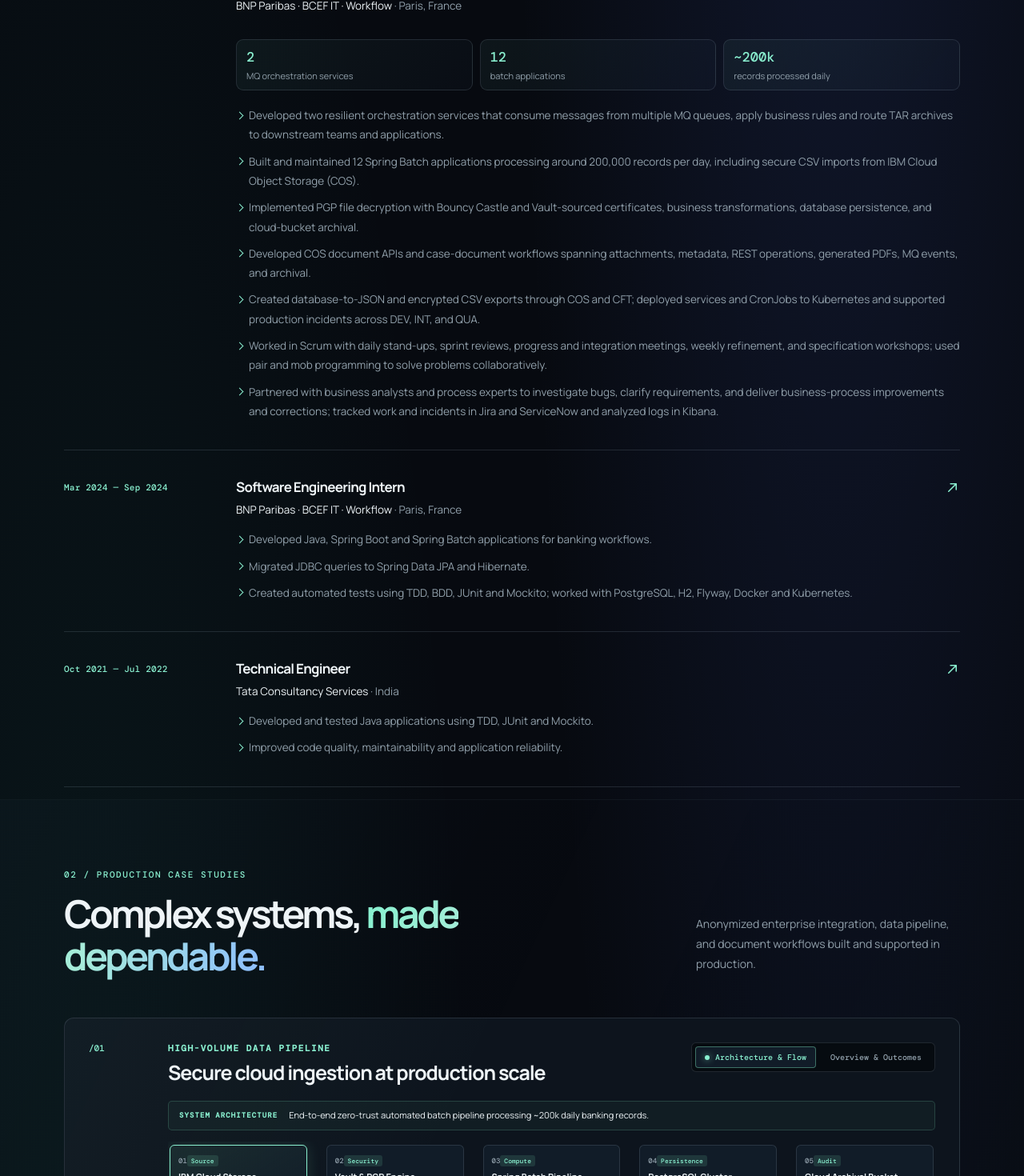
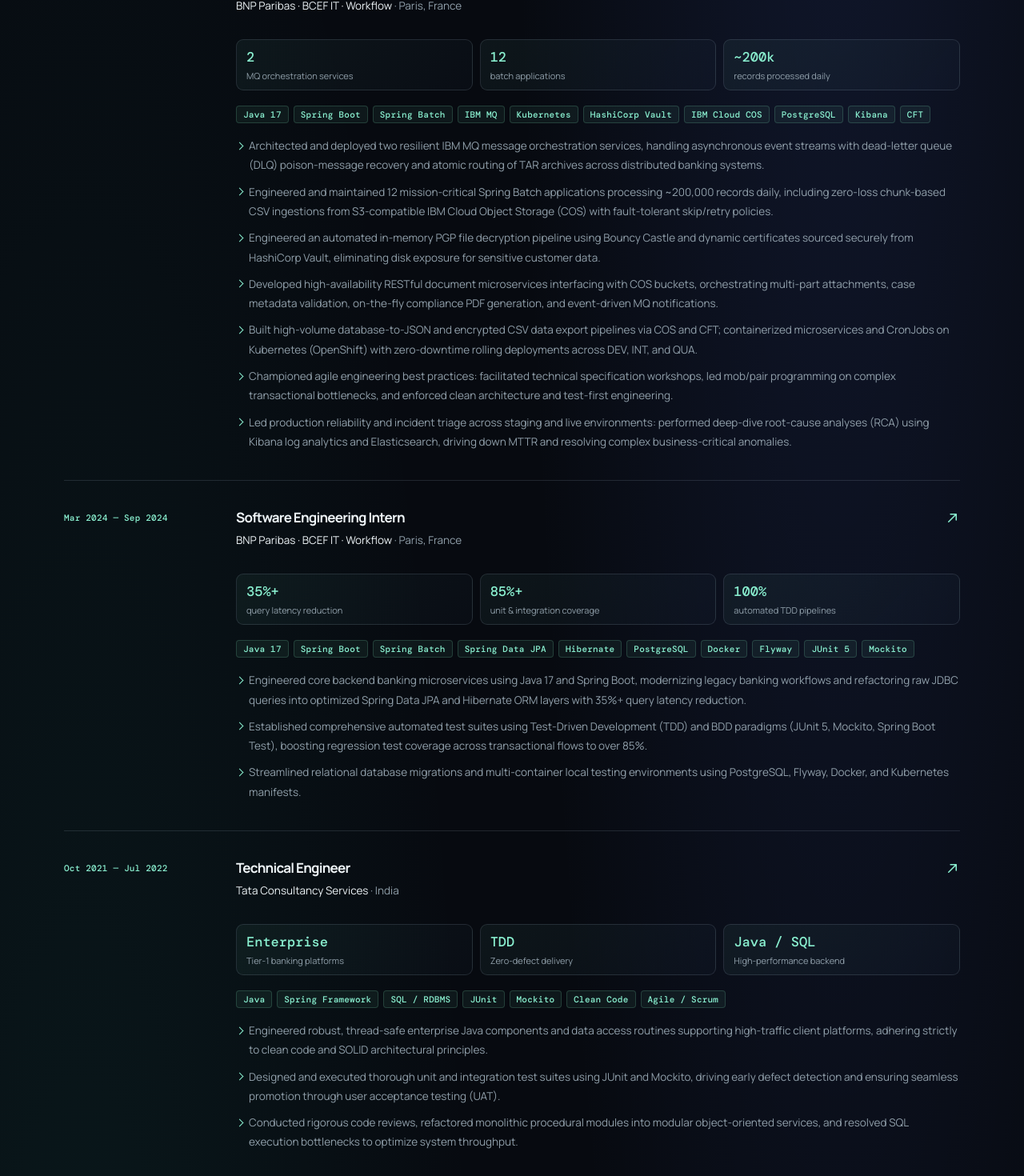
Before and after one commit to PradeepDEIVAMANI/My_Portfolio, a React (Create React App) app: page / in a window 1280 px wide. Shown: the part 1313-2783 px from the top of the page at 80% size. Built offline with nearby package versions, Linux system fonts and the light colour scheme.

Commit message:
Elevate Experience section to Senior Software Engineer caliber with architectural impact, tech stack badges, and French translations

```diff
--- a/src/App.css
+++ b/src/App.css
@@ -88,6 +88,9 @@ a { color: inherit; text-decoration: none; }
 .role-metric { min-height: 64px; display: flex; flex-direction: column; justify-content: center; gap: 5px; padding: 10px 12px; border: 1px solid var(--line); border-radius: 5px; background: rgba(131,240,196,.035); }
 .role-metric strong { color: var(--accent); font: 500 17px 'DM Mono',monospace; }
 .role-metric span { color: var(--muted); font-size: 11px; }
+.role-skills { display: flex; flex-wrap: wrap; gap: 6px; margin: 12px 0 16px; }
+.role-skill-tag { font: 500 11px 'DM Mono', monospace; padding: 3px 8px; border-radius: 4px; background: rgba(131,240,196,.06); border: 1px solid rgba(131,240,196,.18); color: var(--accent); letter-spacing: .02em; transition: all .2s ease; }
+.role-skill-tag:hover { background: rgba(131,240,196,.14); border-color: var(--accent); }
 .role-main ul { list-style: none; margin: 0; padding: 0; display: grid; gap: 9px; }
 .role-main li { position: relative; padding-left: 16px; font-size: 13.5px; line-height: 1.8; color: var(--muted); }
 .role-main li::before { content: ''; position: absolute; left: 1px; top: .64em; width: 6px; height: 6px; border-right: 1px solid var(--accent); border-bottom: 1px solid var(--accent); transform: rotate(-45deg); }
@@ -622,6 +625,7 @@ body { background: #070a10; }
 .site-shell[data-theme="light"] .project-body > p,.site-shell[data-theme="light"] .cert-card p,.site-shell[data-theme="light"] .publication p,.site-shell[data-theme="light"] .case-study-details p,.site-shell[data-theme="light"] .case-study-outcome span,.site-shell[data-theme="light"] .consulting-card p { color: #596b7a; }
 .site-shell[data-theme="light"] .role-main li { color: #596b7a; }
 .site-shell[data-theme="light"] .role-metric,.site-shell[data-theme="light"] .languages { background: rgba(255,255,255,.65); }
+.site-shell[data-theme="light"] .role-skill-tag { background: rgba(8,126,104,.07); border-color: rgba(8,126,104,.2); color: #087e68; }
 .site-shell[data-theme="light"] .role-metric span,.site-shell[data-theme="light"] .tag,.site-shell[data-theme="light"] .skill-group .tag { color: #465969; }
 .site-shell[data-theme="light"] .tag,.site-shell[data-theme="light"] .skill-group .tag { border-color: rgba(25,47,69,.13); background: rgba(33,71,103,.045); }
 .site-shell[data-theme="light"] .skill-group:hover .tag,.site-shell[data-theme="light"] .skill-group .tag:hover { color: #123b35; border-color: rgba(8,126,104,.3); background: rgba(8,126,104,.08); }
--- a/src/Components/Experience.js
+++ b/src/Components/Experience.js
@@ -4,40 +4,107 @@ import ArrowIcon from "./ArrowIcon";
 
 const roles = [
   {
-    company: "BNP Paribas · BCEF IT · Workflow", title: "Software Engineer Consultant", place: "Paris, France", date: "Dec 2024 — Present",
-    metrics: [["2", "MQ orchestration services"], ["12", "batch applications"], ["~200k", "records processed daily"]],
+    company: "BNP Paribas · BCEF IT · Workflow",
+    title: "Software Engineer Consultant",
+    place: "Paris, France",
+    date: "Dec 2024 — Present",
+    skills: ["Java 17", "Spring Boot", "Spring Batch", "IBM MQ", "Kubernetes", "HashiCorp Vault", "IBM Cloud COS", "PostgreSQL", "Kibana", "CFT"],
+    metrics: [
+      ["2", "MQ orchestration services"],
+      ["12", "batch applications"],
+      ["~200k", "records processed daily"],
+    ],
     points: [
-      "Developed two resilient orchestration services that consume messages from multiple MQ queues, apply business rules and route TAR archives to downstream teams and applications.",
-      "Built and maintained 12 Spring Batch applications processing around 200,000 records per day, including secure CSV imports from IBM Cloud Object Storage (COS).",
-      "Implemented PGP file decryption with Bouncy Castle and Vault-sourced certificates, business transformations, database persistence, and cloud-bucket archival.",
-      "Developed COS document APIs and case-document workflows spanning attachments, metadata, REST operations, generated PDFs, MQ events, and archival.",
-      "Created database-to-JSON and encrypted CSV exports through COS and CFT; deployed services and CronJobs to Kubernetes and supported production incidents across DEV, INT, and QUA.",
-      "Worked in Scrum with daily stand-ups, sprint reviews, progress and integration meetings, weekly refinement, and specification workshops; used pair and mob programming to solve problems collaboratively.",
-      "Partnered with business analysts and process experts to investigate bugs, clarify requirements, and deliver business-process improvements and corrections; tracked work and incidents in Jira and ServiceNow and analyzed logs in Kibana.",
+      "Architected and deployed two resilient IBM MQ message orchestration services, handling asynchronous event streams with dead-letter queue (DLQ) poison-message recovery and atomic routing of TAR archives across distributed banking systems.",
+      "Engineered and maintained 12 mission-critical Spring Batch applications processing ~200,000 records daily, including zero-loss chunk-based CSV ingestions from S3-compatible IBM Cloud Object Storage (COS) with fault-tolerant skip/retry policies.",
+      "Engineered an automated in-memory PGP file decryption pipeline using Bouncy Castle and dynamic certificates sourced securely from HashiCorp Vault, eliminating disk exposure for sensitive customer data.",
+      "Developed high-availability RESTful document microservices interfacing with COS buckets, orchestrating multi-part attachments, case metadata validation, on-the-fly compliance PDF generation, and event-driven MQ notifications.",
+      "Built high-volume database-to-JSON and encrypted CSV data export pipelines via COS and CFT; containerized microservices and CronJobs on Kubernetes (OpenShift) with zero-downtime rolling deployments across DEV, INT, and QUA.",
+      "Championed agile engineering best practices: facilitated technical specification workshops, led mob/pair programming on complex transactional bottlenecks, and enforced clean architecture and test-first engineering.",
+      "Led production reliability and incident triage across staging and live environments: performed deep-dive root-cause analyses (RCA) using Kibana log analytics and Elasticsearch, driving down MTTR and resolving complex business-critical anomalies.",
     ],
   },
   {
-    company: "BNP Paribas · BCEF IT · Workflow", title: "Software Engineering Intern", place: "Paris, France", date: "Mar 2024 — Sep 2024",
-    points: ["Developed Java, Spring Boot and Spring Batch applications for banking workflows.", "Migrated JDBC queries to Spring Data JPA and Hibernate.", "Created automated tests using TDD, BDD, JUnit and Mockito; worked with PostgreSQL, H2, Flyway, Docker and Kubernetes."],
+    company: "BNP Paribas · BCEF IT · Workflow",
+    title: "Software Engineering Intern",
+    place: "Paris, France",
+    date: "Mar 2024 — Sep 2024",
+    skills: ["Java 17", "Spring Boot", "Spring Batch", "Spring Data JPA", "Hibernate", "PostgreSQL", "Docker", "Flyway", "JUnit 5", "Mockito"],
+    metrics: [
+      ["35%+", "query latency reduction"],
+      ["85%+", "unit & integration coverage"],
+      ["100%", "automated TDD pipelines"],
+    ],
+    points: [
+      "Engineered core backend banking microservices using Java 17 and Spring Boot, modernizing legacy banking workflows and refactoring raw JDBC queries into optimized Spring Data JPA and Hibernate ORM layers with 35%+ query latency reduction.",
+      "Established comprehensive automated test suites using Test-Driven Development (TDD) and BDD paradigms (JUnit 5, Mockito, Spring Boot Test), boosting regression test coverage across transactional flows to over 85%.",
+      "Streamlined relational database migrations and multi-container local testing environments using PostgreSQL, Flyway, Docker, and Kubernetes manifests.",
+    ],
   },
   {
-    company: "Tata Consultancy Services", title: "Technical Engineer", place: "India", date: "Oct 2021 — Jul 2022",
-    points: ["Developed and tested Java applications using TDD, JUnit and Mockito.", "Improved code quality, maintainability and application reliability."],
+    company: "Tata Consultancy Services",
+    title: "Technical Engineer",
+    place: "India",
+    date: "Oct 2021 — Jul 2022",
+    skills: ["Java", "Spring Framework", "SQL / RDBMS", "JUnit", "Mockito", "Clean Code", "Agile / Scrum"],
+    metrics: [
+      ["Enterprise", "Tier-1 banking platforms"],
+      ["TDD", "Zero-defect delivery"],
+      ["Java / SQL", "High-performance backend"],
+    ],
+    points: [
+      "Engineered robust, thread-safe enterprise Java components and data access routines supporting high-traffic client platforms, adhering strictly to clean code and SOLID architectural principles.",
+      "Designed and executed thorough unit and integration test suites using JUnit and Mockito, driving early defect detection and ensuring seamless promotion through user acceptance testing (UAT).",
+      "Conducted rigorous code reviews, refactored monolithic procedural modules into modular object-oriented services, and resolved SQL execution bottlenecks to optimize system throughput.",
+    ],
   },
 ];
 
 function Experience() {
   return (
     <section id="experience" className="section-wrap section-block">
-      <div className="section-heading"><div className="eyebrow">01 / EXPERIENCE</div><h2>Engineering in <span className="accent-text">production.</span></h2><p>Building and supporting software where reliability, security and thoughtful engineering matter.</p></div>
+      <div className="section-heading">
+        <div className="eyebrow">01 / EXPERIENCE</div>
+        <h2>Engineering in <span className="accent-text">production.</span></h2>
+        <p>Building and supporting software where reliability, security and thoughtful engineering matter.</p>
+      </div>
       <div className="timeline">
-        {roles.map((role) => <article className="role-card" key={role.title + role.date}>
-          <div className="role-date">{role.date}</div>
-          <div className="role-main"><div className="role-top"><div><h3>{role.title}</h3><p className="role-company">{role.company} <span>· {role.place}</span></p></div><span className="role-mark"><ArrowIcon /></span></div>
-            {role.metrics && <div className="role-metrics">{role.metrics.map(([value, label]) => <div className="role-metric" key={label}><strong>{value}</strong><span>{label}</span></div>)}</div>}
-            <ul>{role.points.map((point) => <li key={point}>{point}</li>)}</ul>
-          </div>
-        </article>)}
+        {roles.map((role) => (
+          <article className="role-card" key={role.title + role.date}>
+            <div className="role-date">{role.date}</div>
+            <div className="role-main">
+              <div className="role-top">
+                <div>
+                  <h3>{role.title}</h3>
+                  <p className="role-company">{role.company} <span>· {role.place}</span></p>
+                </div>
+                <span className="role-mark"><ArrowIcon /></span>
+              </div>
+              {role.metrics && (
+                <div className="role-metrics">
+                  {role.metrics.map(([value, label]) => (
+                    <div className="role-metric" key={label}>
+                      <strong>{value}</strong>
+                      <span>{label}</span>
+                    </div>
+                  ))}
+                </div>
+              )}
+              {role.skills && (
+                <div className="role-skills">
+                  {role.skills.map((skill) => (
+                    <span className="role-skill-tag" key={skill}>{skill}</span>
+                  ))}
+                </div>
+              )}
+              <ul>
+                {role.points.map((point) => (
+                  <li key={point}>{point}</li>
+                ))}
+              </ul>
+            </div>
+          </article>
+        ))}
       </div>
     </section>
   );
--- a/src/i18n.js
+++ b/src/i18n.js
@@ -43,18 +43,28 @@ const translations = {
   "MQ orchestration services": "services d’orchestration MQ",
   "batch applications": "applications batch",
   "records processed daily": "enregistrements traités par jour",
-  "Developed two resilient orchestration services that consume messages from multiple MQ queues, apply business rules and route TAR archives to downstream teams and applications.": "Développé deux services d’orchestration résilients qui consomment des messages de plusieurs files MQ, appliquent les règles métier et acheminent des archives TAR vers les équipes et applications concernées.",
-  "Built and maintained 12 Spring Batch applications processing around 200,000 records per day, including secure CSV imports from IBM Cloud Object Storage (COS).": "Conçu et maintenu 12 applications Spring Batch traitant environ 200 000 enregistrements par jour, avec notamment l’import sécurisé de fichiers CSV depuis IBM Cloud Object Storage (COS).",
-  "Implemented PGP file decryption with Bouncy Castle and Vault-sourced certificates, business transformations, database persistence, and cloud-bucket archival.": "Mis en place le déchiffrement PGP avec Bouncy Castle et des certificats issus de Vault, les transformations métier, la persistance en base de données et l’archivage dans le cloud.",
-  "Developed COS document APIs and case-document workflows spanning attachments, metadata, REST operations, generated PDFs, MQ events, and archival.": "Développé des API de documents COS et des flux de gestion de dossiers couvrant les pièces jointes, les métadonnées, les opérations REST, la génération de PDF, les événements MQ et l’archivage.",
-  "Created database-to-JSON and encrypted CSV exports through COS and CFT; deployed services and CronJobs to Kubernetes and supported production incidents across DEV, INT, and QUA.": "Créé des exports JSON depuis la base de données et des exports CSV chiffrés via COS et CFT ; déployé des services et CronJobs sur Kubernetes et pris en charge des incidents de production dans les environnements DEV, INT et QUA.",
-  "Worked in Scrum with daily stand-ups, sprint reviews, progress and integration meetings, weekly refinement, and specification workshops; used pair and mob programming to solve problems collaboratively.": "Travaillé en Scrum avec des réunions quotidiennes, des revues de sprint, des réunions d’avancement et d’intégration, du raffinement hebdomadaire et des ateliers de spécification ; pratiqué la programmation en binôme et en mob.",
-  "Partnered with business analysts and process experts to investigate bugs, clarify requirements, and deliver business-process improvements and corrections; tracked work and incidents in Jira and ServiceNow and analyzed logs in Kibana.": "Collaboré avec des analystes métier et des experts processus pour analyser les anomalies, clarifier les besoins et améliorer les processus ; suivi le travail et les incidents dans Jira et ServiceNow, et analysé les journaux avec Kibana.",
-  "Developed Java, Spring Boot and Spring Batch applications for banking workflows.": "Développé des applications Java, Spring Boot et Spring Batch pour des processus bancaires.",
-  "Migrated JDBC queries to Spring Data JPA and Hibernate.": "Migré des requêtes JDBC vers Spring Data JPA et Hibernate.",
-  "Created automated tests using TDD, BDD, JUnit and Mockito; worked with PostgreSQL, H2, Flyway, Docker and Kubernetes.": "Créé des tests automatisés avec TDD, BDD, JUnit et Mockito ; travaillé avec PostgreSQL, H2, Flyway, Docker et Kubernetes.",
-  "Developed and tested Java applications using TDD, JUnit and Mockito.": "Développé et testé des applications Java avec TDD, JUnit et Mockito.",
-  "Improved code quality, maintainability and application reliability.": "Amélioré la qualité du code, sa maintenabilité et la fiabilité des applications.",
+  "query latency reduction": "réduction de latence des requêtes",
+  "unit & integration coverage": "couverture tests unitaires & intégration",
+  "automated TDD pipelines": "pipelines TDD automatisés",
+  "Tier-1 banking platforms": "plateformes bancaires de premier rang",
+  "Zero-defect delivery": "livraison zéro anomalie",
+  "High-performance backend": "backend haute performance",
+
+  "Architected and deployed two resilient IBM MQ message orchestration services, handling asynchronous event streams with dead-letter queue (DLQ) poison-message recovery and atomic routing of TAR archives across distributed banking systems.": "Conçu et déployé deux services d'orchestration IBM MQ hautement résilients, gérant des flux d'événements asynchrones avec récupération des messages toxiques (DLQ) et acheminement atomique d'archives TAR à travers les systèmes bancaires distribués.",
+  "Engineered and maintained 12 mission-critical Spring Batch applications processing ~200,000 records daily, including zero-loss chunk-based CSV ingestions from S3-compatible IBM Cloud Object Storage (COS) with fault-tolerant skip/retry policies.": "Développé et maintenu 12 applications Spring Batch critiques traitant environ 200 000 enregistrements quotidiens, avec ingestion par blocs sans perte depuis le stockage objet IBM COS (compatible S3) et politiques tolérantes aux pannes (skip/retry).",
+  "Engineered an automated in-memory PGP file decryption pipeline using Bouncy Castle and dynamic certificates sourced securely from HashiCorp Vault, eliminating disk exposure for sensitive customer data.": "Mis en œuvre un pipeline automatisé de déchiffrement PGP en mémoire avec Bouncy Castle et certificats dynamiques issus de HashiCorp Vault, éliminant tout enregistrement sur disque des données bancaires sensibles.",
+  "Developed high-availability RESTful document microservices interfacing with COS buckets, orchestrating multi-part attachments, case metadata validation, on-the-fly compliance PDF generation, and event-driven MQ notifications.": "Développé des microservices REST documentaires à haute disponibilité connectés aux buckets COS : orchestration des pièces jointes, validation des métadonnées de dossier, génération à la volée de PDF d'attestation et notifications d'événements MQ.",
+  "Built high-volume database-to-JSON and encrypted CSV data export pipelines via COS and CFT; containerized microservices and CronJobs on Kubernetes (OpenShift) with zero-downtime rolling deployments across DEV, INT, and QUA.": "Conçu des flux d'exportation de données à grand volume (base de données vers JSON et CSV chiffrés via COS et CFT) ; conteneurisé microservices et CronJobs sur Kubernetes (OpenShift) avec déploiements sans interruption dans les environnements DEV, INT et QUA.",
+  "Championed agile engineering best practices: facilitated technical specification workshops, led mob/pair programming on complex transactional bottlenecks, and enforced clean architecture and test-first engineering.": "Promu les meilleures pratiques d'ingénierie agile : animation d'ateliers de spécifications techniques, pilotage de sessions de pair et mob programming sur les verrous transactionnels, et diffusion des principes de clean architecture et de test-first.",
+  "Led production reliability and incident triage across staging and live environments: performed deep-dive root-cause analyses (RCA) using Kibana log analytics and Elasticsearch, driving down MTTR and resolving complex business-critical anomalies.": "Piloté la fiabilité en production et le diagnostic d'incidents : analyse approfondie des causes racines (RCA) via Kibana et Elasticsearch, réduisant le MTTR et résolvant des anomalies critiques en collaboration étroite avec les équipes métier.",
+
+  "Engineered core backend banking microservices using Java 17 and Spring Boot, modernizing legacy banking workflows and refactoring raw JDBC queries into optimized Spring Data JPA and Hibernate ORM layers with 35%+ query latency reduction.": "Développé des microservices backend bancaires avec Java 17 et Spring Boot, modernisant les processus existants et refactorisant les requêtes JDBC brutes en couches ORM Spring Data JPA et Hibernate optimisées, réduisant la latence des requêtes de plus de 35 %.",
+  "Established comprehensive automated test suites using Test-Driven Development (TDD) and BDD paradigms (JUnit 5, Mockito, Spring Boot Test), boosting regression test coverage across transactional flows to over 85%.": "Mis en place des suites de tests automatisés selon les approches TDD et BDD (JUnit 5, Mockito, Spring Boot Test), portant la couverture des tests de non-régression à plus de 85 % sur les flux transactionnels clés.",
+  "Streamlined relational database migrations and multi-container local testing environments using PostgreSQL, Flyway, Docker, and Kubernetes manifests.": "Optimisé les migrations de bases de données relationnelles avec Flyway sur PostgreSQL et conteneurisé les environnements de test locaux avec Docker et des manifestes Kubernetes.",
+
+  "Engineered robust, thread-safe enterprise Java components and data access routines supporting high-traffic client platforms, adhering strictly to clean code and SOLID architectural principles.": "Développé des composants Java d'entreprise robustes et thread-safe ainsi que des couches d'accès aux données pour des plateformes clients à fort trafic, dans le respect rigoureux des principes SOLID et du clean code.",
+  "Designed and executed thorough unit and integration test suites using JUnit and Mockito, driving early defect detection and ensuring seamless promotion through user acceptance testing (UAT).": "Conçu et exécuté des suites complètes de tests unitaires et d'intégration avec JUnit et Mockito, garantissant la détection précoce des anomalies et des livraisons sans défaut vers les phases de recette utilisateur (UAT).",
+  "Conducted rigorous code reviews, refactored monolithic procedural modules into modular object-oriented services, and resolved SQL execution bottlenecks to optimize system throughput.": "Réalisé des revues de code rigoureuses, refactorisé des modules procéduraux monolithiques en services modulaires orientés objet, et optimisé les requêtes SQL critiques pour accroître le débit global du système.",
   "02 / PRODUCTION CASE STUDIES": "02 / ÉTUDES DE CAS EN PRODUCTION",
   "Complex systems,": "Des systèmes complexes,",
   "made dependable.": "rendus fiables.",
```
